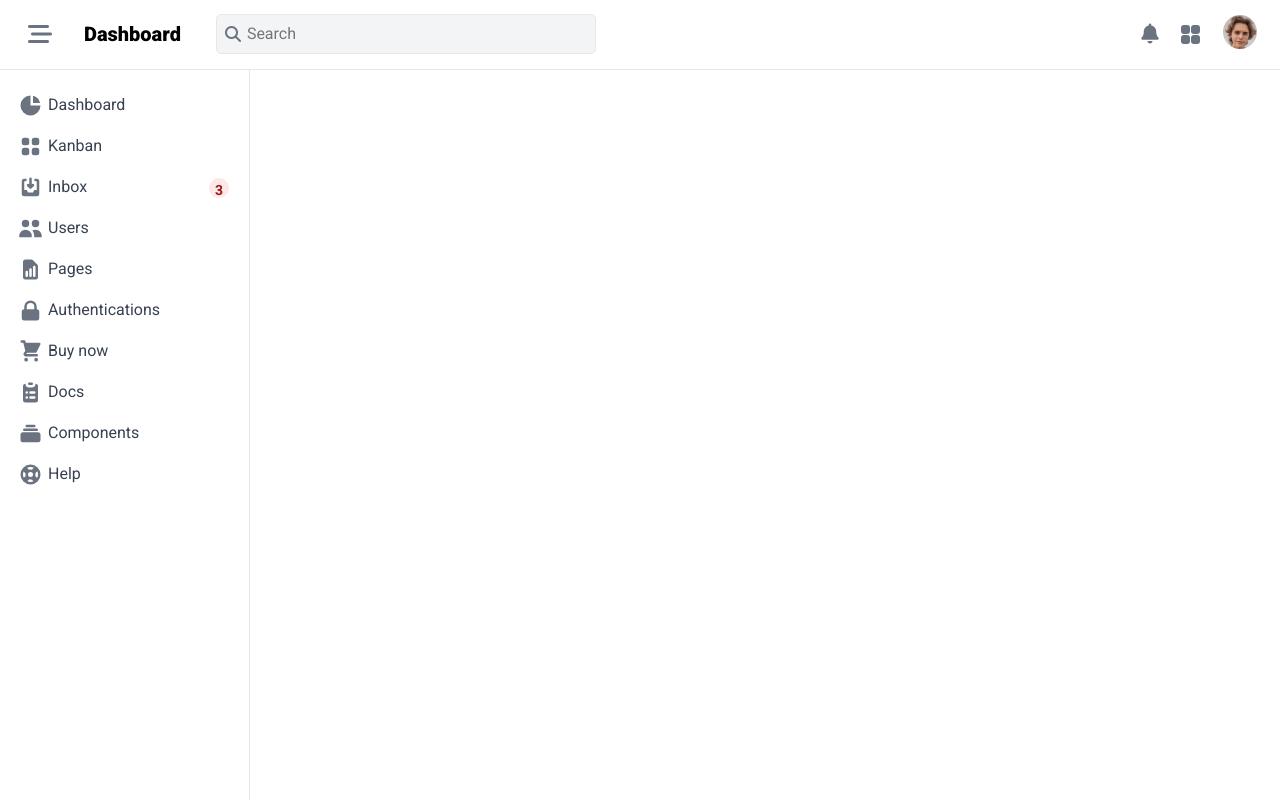
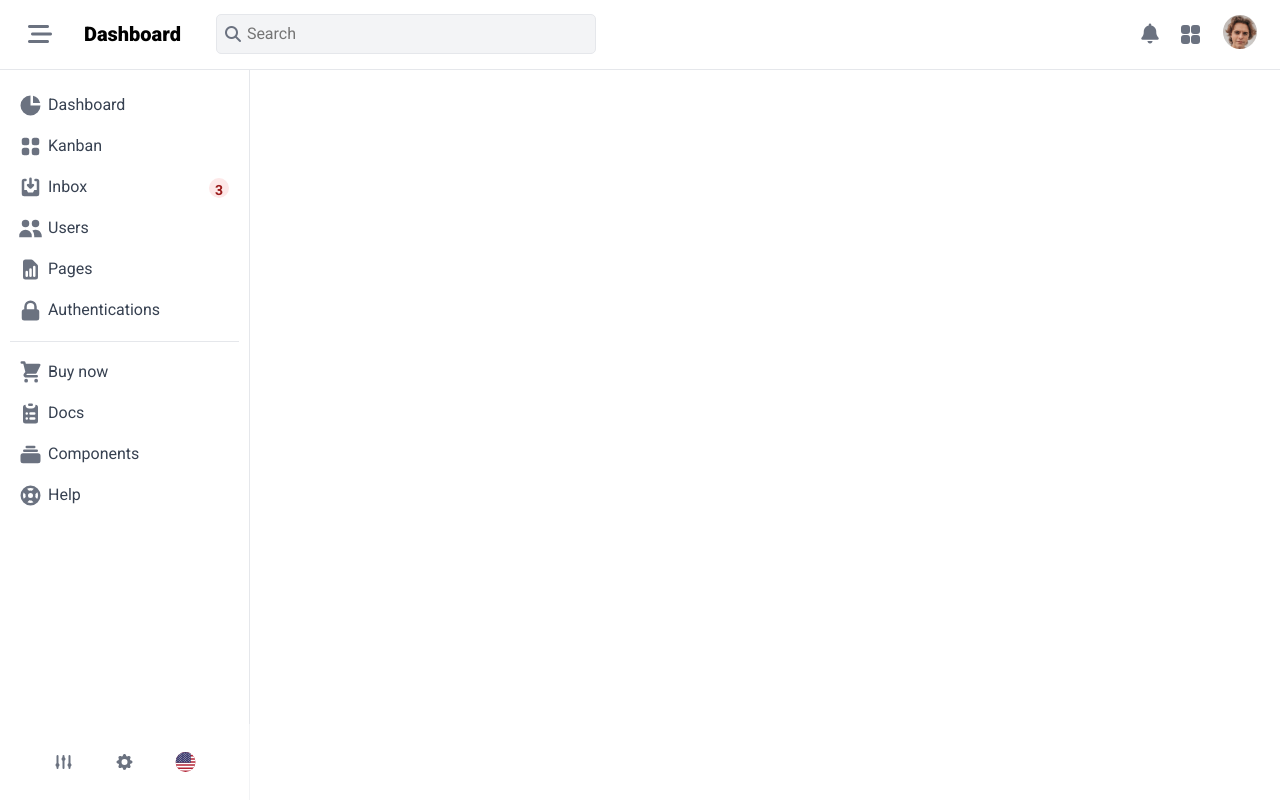
Before and after one commit to mohammed-fandees/Wedgets, a plain HTML site: page index.html in a window 1280 px wide. Drawn offline with Linux system fonts and the light colour scheme.

Commit message:
add more to aside

```diff
--- a/css/style.css
+++ b/css/style.css
@@ -343,6 +343,12 @@ aside {
     padding: 15px 10px !important;
 }
 
+aside > ul:first-of-type {
+    border-bottom: 1px solid var(--border-c);
+    padding-bottom: 10px;
+    margin-bottom: 10px;
+}
+
 aside ul li {
     display: flex;
     align-items: center;
@@ -381,4 +387,22 @@ aside ul li:hover > svg {
     color: var(--dark-tc);
 }
 
+aside .bottom ul {
+    display: flex;
+    justify-content: space-evenly;
+    position: absolute;
+    bottom: 0;
+    left: 50%;
+    transform: translateX(-50%);
+    padding: 20px;
+    width: 100%;
+    background: #fff;
+}
+
+aside .bottom svg {
+    width: 20px;
+    border-radius: 50%;
+    cursor: pointer;
+}
+
 /* End Asid */
--- a/index.html
+++ b/index.html
@@ -200,6 +200,13 @@
                     </li>
                 </a>
             </ul>
+            <div class="bottom">
+                <ul>
+                    <li><svg class="YIUegm7fh_CpJbivTu6B MnxxlQlR1H0xJuMEE8Yr" fill="currentColor" viewBox="0 0 20 20" xmlns="http://www.w3.org/2000/svg"><path d="M5 4a1 1 0 00-2 0v7.268a2 2 0 000 3.464V16a1 1 0 102 0v-1.268a2 2 0 000-3.464V4zM11 4a1 1 0 10-2 0v1.268a2 2 0 000 3.464V16a1 1 0 102 0V8.732a2 2 0 000-3.464V4zM16 3a1 1 0 011 1v7.268a2 2 0 010 3.464V16a1 1 0 11-2 0v-1.268a2 2 0 010-3.464V4a1 1 0 011-1z"></path></svg></li>
+                    <li><svg class="YIUegm7fh_CpJbivTu6B MnxxlQlR1H0xJuMEE8Yr" fill="currentColor" viewBox="0 0 20 20" xmlns="http://www.w3.org/2000/svg"><path fill-rule="evenodd" d="M11.49 3.17c-.38-1.56-2.6-1.56-2.98 0a1.532 1.532 0 01-2.286.948c-1.372-.836-2.942.734-2.106 2.106.54.886.061 2.042-.947 2.287-1.561.379-1.561 2.6 0 2.978a1.532 1.532 0 01.947 2.287c-.836 1.372.734 2.942 2.106 2.106a1.532 1.532 0 012.287.947c.379 1.561 2.6 1.561 2.978 0a1.533 1.533 0 012.287-.947c1.372.836 2.942-.734 2.106-2.106a1.533 1.533 0 01.947-2.287c1.561-.379 1.561-2.6 0-2.978a1.532 1.532 0 01-.947-2.287c.836-1.372-.734-2.942-2.106-2.106a1.532 1.532 0 01-2.287-.947zM10 13a3 3 0 100-6 3 3 0 000 6z" clip-rule="evenodd"></path></svg></li>
+                    <li><svg class="rxe6apEJoEk8r75xaVNG ADSeKHR1DvUUA48Chci_ RpVwy4sO7Asb86CncKJ_ xLxy3movqzZW0DK9On8M" xmlns="http://www.w3.org/2000/svg" xmlns:xlink="http://www.w3.org/1999/xlink" viewBox="0 0 3900 3900"><path fill="#b22234" d="M0 0h7410v3900H0z"></path><path d="M0 450h7410m0 600H0m0 600h7410m0 600H0m0 600h7410m0 600H0" stroke="#fff" stroke-width="300"></path><path fill="#3c3b6e" d="M0 0h2964v2100H0z"></path><g fill="#fff"><g id="d"><g id="c"><g id="e"><g id="b"><path id="a" d="M247 90l70.534 217.082-184.66-134.164h228.253L176.466 307.082z"></path><use xlink:href="#a" y="420"></use><use xlink:href="#a" y="840"></use><use xlink:href="#a" y="1260"></use></g><use xlink:href="#a" y="1680"></use></g><use xlink:href="#b" x="247" y="210"></use></g><use xlink:href="#c" x="494"></use></g><use xlink:href="#d" x="988"></use><use xlink:href="#c" x="1976"></use><use xlink:href="#e" x="2470"></use></g></svg></li>
+                </ul>
+            </div>
         </aside>
         <script src="js/script.js"></script>
     </body>
```
